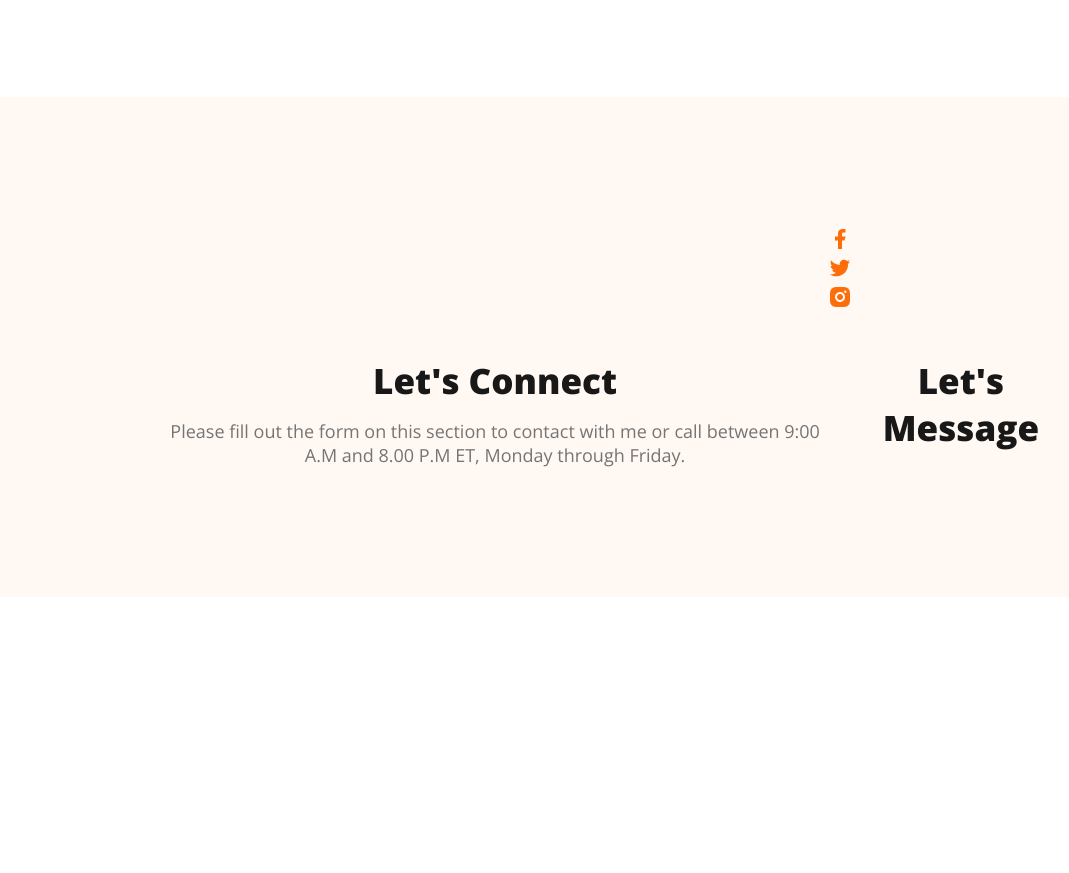
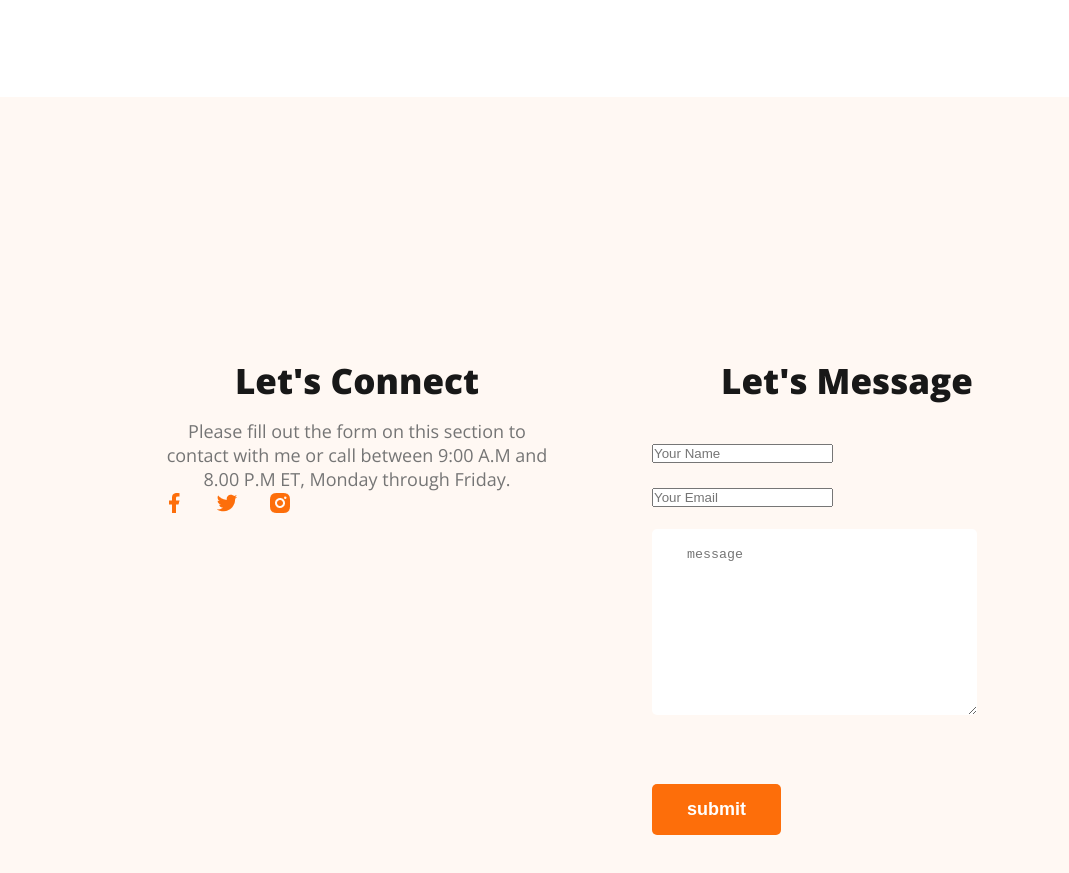
Before and after one commit to majbaulhoque/Developer-portfolio, a plain HTML site: page index.html in a window 1280 px wide. Shown: the part 2903-3776 px from the top of the page, without its empty margins (38-1107 px from the left). Before the commit the page ends 3500 px from the top, so only its background shows below. Drawn offline with nearby package versions, Linux system fonts and the light colour scheme.

Commit message:
finst footer section

```diff
--- a/index.html
+++ b/index.html
@@ -157,15 +157,24 @@
         <div class="footer-column">
             <h3 class="section-title">Let's Connect</h3>
             <p class="section-description">Please fill out the form on this section to contact with me or call between 9:00 A.M and 8.00 P.M ET, Monday through Friday.</p>
-        </div>
-        <div class="social-links">
-            <a href=""><img src="images/icons/facebook.png" alt=""></a>
-            <a href=""><img src="images/icons/twitter.png" alt=""></a>
-            <a href=""><img src="images/icons/insta.png" alt=""></a>
+            <div class="social-links">
+                <a href=""><img src="images/icons/facebook.png" alt=""></a>
+                <a href=""><img src="images/icons/twitter.png" alt=""></a>
+                <a href=""><img src="images/icons/insta.png" alt=""></a>
+            </div>
         </div>
         <div class="footer-column">
             <h3 class="section-title">Let's Message</h3>
-            <p class="section-description"></p>
+            <br class ="contact" action="">
+                <input type="text" placeholder="Your Name">
+                <br></br>
+                <input type="email" name="" placeholder="Your Email">
+                <br></br>
+                <textarea name="" id="" cols="30" rows="10" placeholder="message"></textarea>
+                <br></br>
+                <input class="btn-primary" type="submit" value="submit">
+                <br></br>
+            </form>
         </div>
     </footer>
 </body>
--- a/style.css
+++ b/style.css
@@ -237,7 +237,26 @@ main section{
 /* footer style */
 footer{
     display: flex;
+    gap: 100px;
     background-color: #FFF8F3;
     margin-top: 100px;
     padding: 130px 200px;
 }
+
+.footer-column {
+    width: 50%
+}
+
+.social-links > a{
+    margin-right: 25px;
+}
+
+.contact input[type="text"], .contact input[type="email"], textarea{
+    display: block;
+    margin-bottom: 25px;
+    padding: 18px 35px;
+    color: #757575;
+    border-radius: 5px;
+    background-color: #FFF;
+    border: 0;
+}
```
